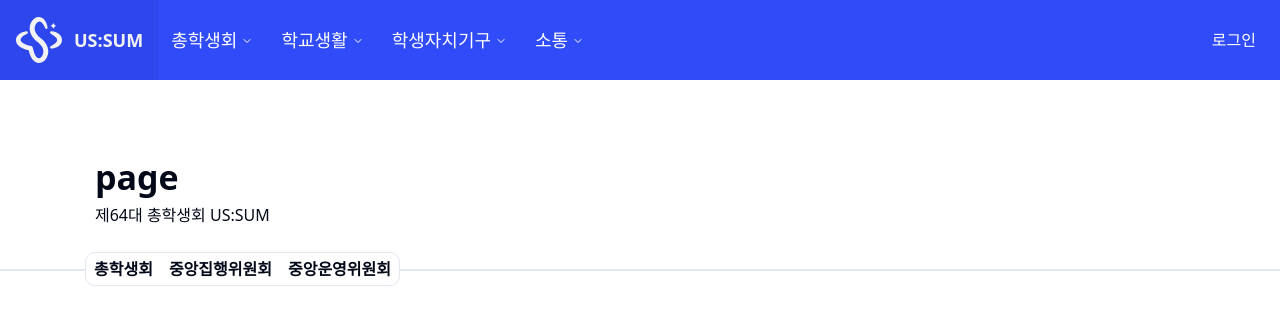
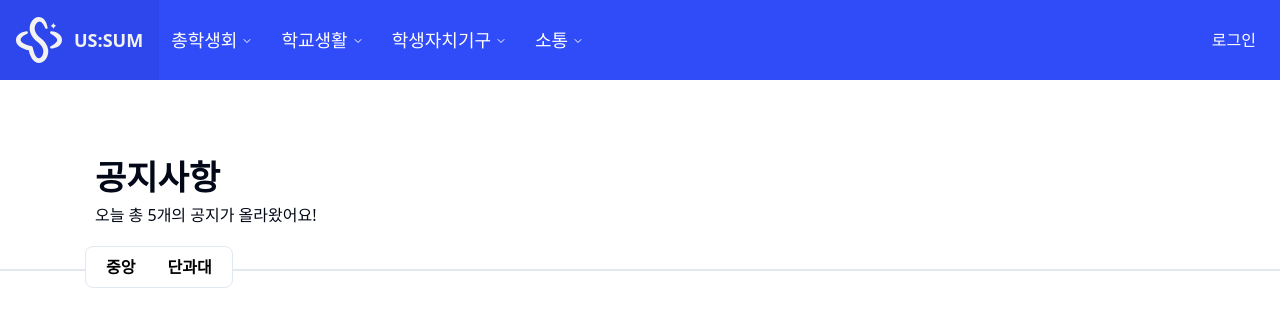
Before and after one commit to ssu-student-union/homepage-frontend, a React (Vite) app: page /boardTest/page in a window 1280 px wide. Shown: the top 326 px of the page. Built offline with nearby package versions, Linux system fonts and the light colour scheme.

Commit message:
style: boardSelector CSS 패딩 값 수정

```diff
--- a/src/components/Board/BoardSelector.tsx
+++ b/src/components/Board/BoardSelector.tsx
@@ -6,15 +6,17 @@ interface BoardSelectorProp {
 
 export function BoardSelector({ category }: BoardSelectorProp) {
   return (
-    <div className=" p-1 ml-[85px] font-bold border bg-white rounded-md absolute top-[252px]">
-      <ul className="list-none flex gap-2">
-        {category.map((menu) => {
+    <div className="inline-flex p-1 ml-[85px] bg-white border rounded-sm absolute top-[246px]">
+      <ul className="flex">
+        {category.map((menu, index) => {
           return (
-            <li>
+            <li key={index} className="relative">
               <NavLink
                 to={`/boardTest/${menu}`}
                 className={({ isActive }) =>
-                  isActive ? "p-1 bg-primary text-white rounded-sm" : "p-1"
+                  `px-4 py-1 font-bold block ${
+                    isActive ? "text-white bg-primary rounded-sm" : "text-black"
+                  }`
                 }
               >
                 {menu}
--- a/src/pages/boardTest/page.tsx
+++ b/src/pages/boardTest/page.tsx
@@ -1,18 +1,18 @@
 import { BoardHead } from "@/components/Board/BoardHead";
 import { BoardSelector } from "@/components/Board/BoardSelector";
 import { Header } from "@/containers/common/Header/Header";
-import { useParams } from "react-router-dom";
+// import { useParams } from "react-router-dom";
 
-const LIST = ["총학생회", "중앙집행위원회", "중앙운영위원회"];
-// const LIST = ["중앙", "단과대"];
+// const LIST = ["총학생회", "중앙집행위원회", "중앙운영위원회"];
+const LIST = ["중앙", "단과대"];
 
 export function BoardTestPage() {
-  const { category } = useParams() as { category: string };
-  // console.log(category);
+  // const { category } = useParams() as { category: string };
+
   return (
     <div>
       <Header />
-      <BoardHead title={category} subtitle="제64대 총학생회 US:SUM" />
+      <BoardHead title="공지사항" subtitle="오늘 총 5개의 공지가 올라왔어요!" />
       <BoardSelector category={LIST} />
     </div>
   );
```
